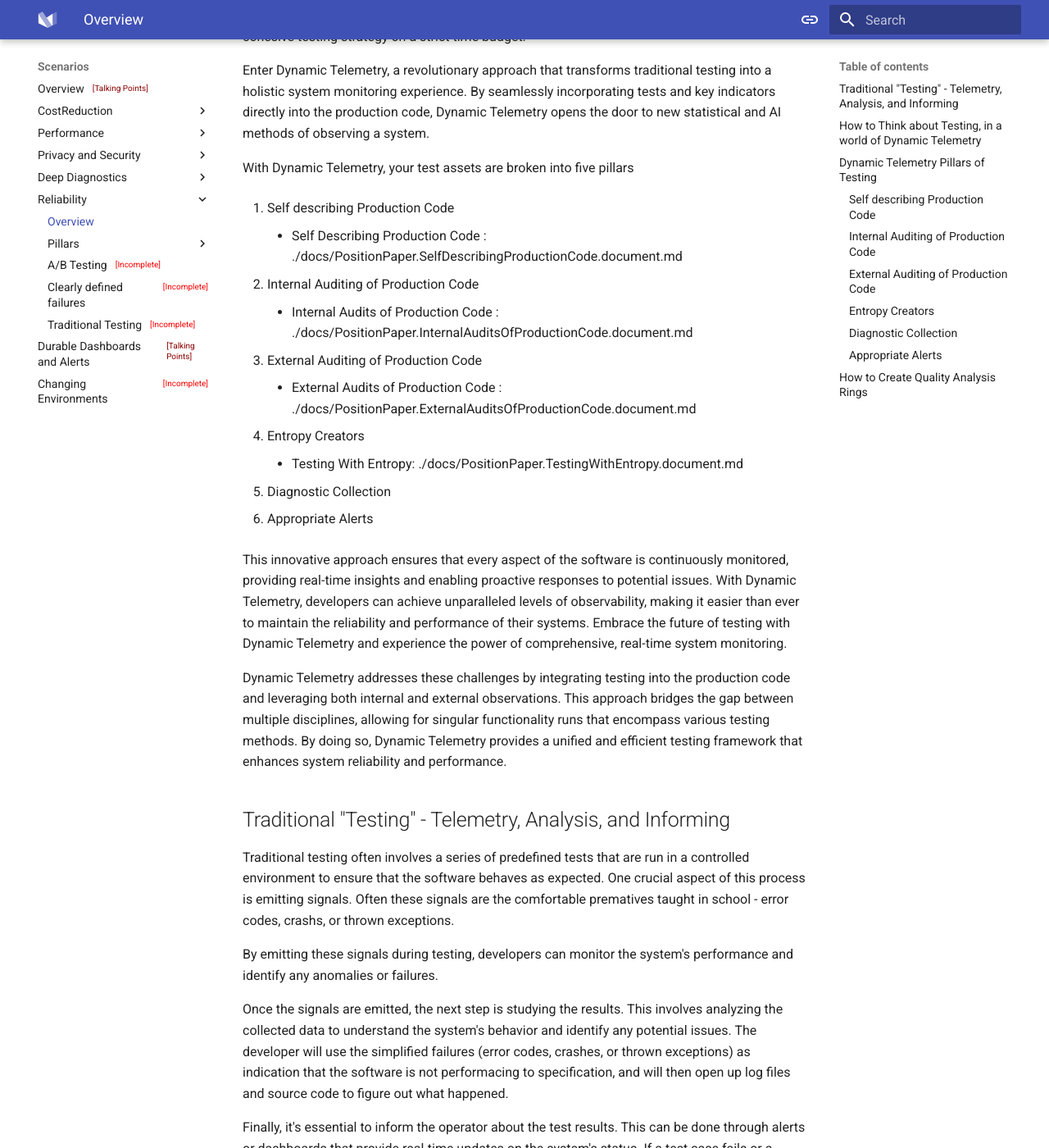
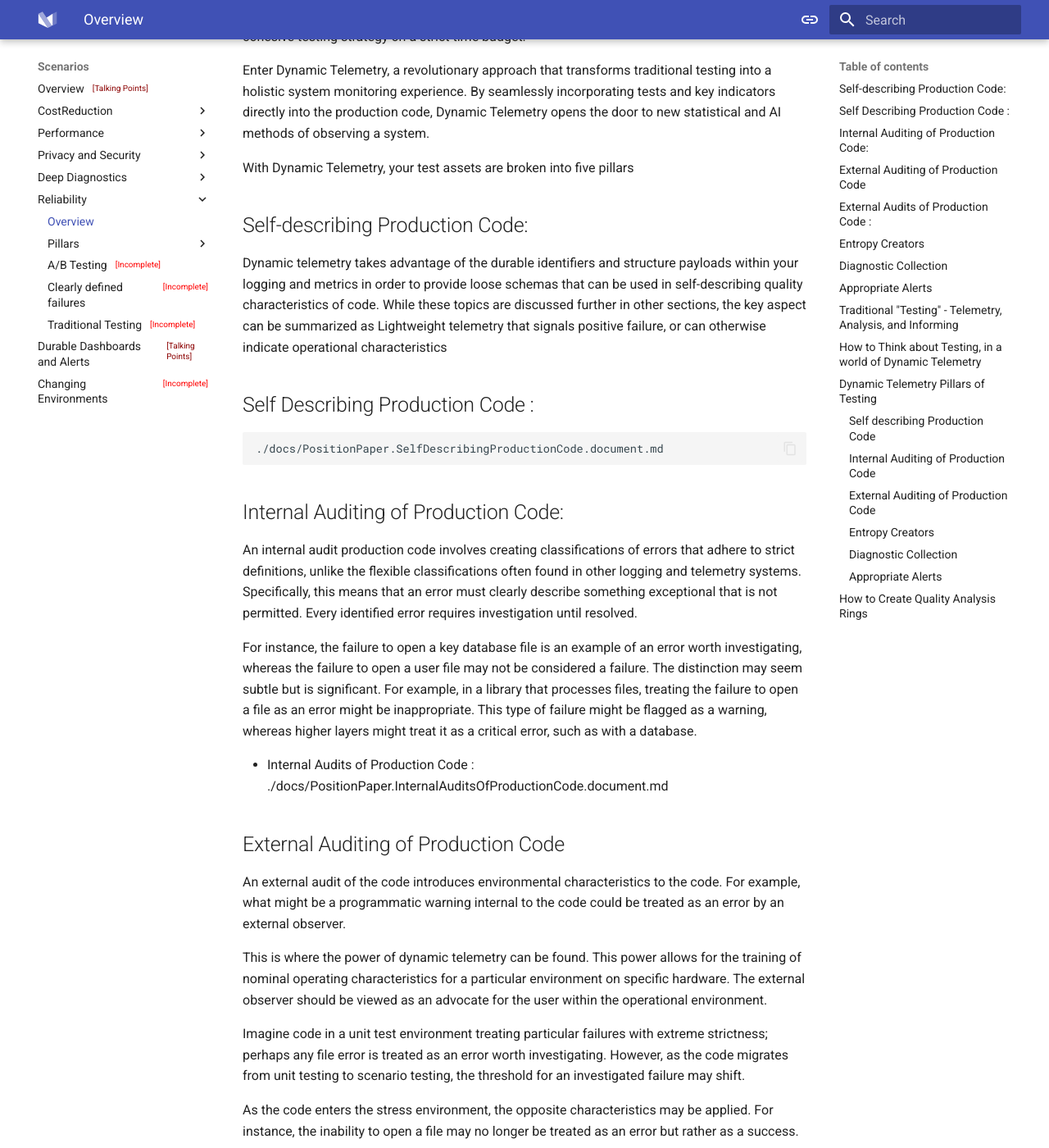
Before and after one commit to microsoft/DynamicTelemetry, an MkDocs documentation site: the page built from docs/docs/Scenarios.Reliability.document.md, in a window 1280 px wide and 1400 px high, scrolled down 324 px. Shown: the whole window at 82% size. Built offline with MkDocs 1.6.1 and Material for MkDocs 9.7.7, drawn with Linux system fonts in a browser that asks for light colours; some of the changed text lies outside the part shown.

Commit message:
reliabiliyt

```diff
--- a/docs/docs/Scenarios.Reliability.document.md
+++ b/docs/docs/Scenarios.Reliability.document.md
@@ -17,21 +17,114 @@ AI methods of observing a system.
 
 With Dynamic Telemetry, your test assets are broken into five pillars
 
-1.  Self describing Production Code
-    - Self Describing Production Code : ./docs/PositionPaper.SelfDescribingProductionCode.document.md
+##  Self-describing Production Code:
 
-2.  Internal Auditing of Production Code
-    - Internal Audits of Production Code : ./docs/PositionPaper.InternalAuditsOfProductionCode.document.md
+Dynamic telemetry takes advantage of the durable identifiers and
+structure payloads within your logging and metrics in order to provide
+loose schemas that can be used in self-describing quality
+characteristics of code. While these topics are discussed further in
+other sections, the key aspect can be summarized as Lightweight
+telemetry that signals positive failure, or can otherwise indicate
+operational characteristics
 
-3.  External Auditing of Production Code
-    - External Audits of Production Code : ./docs/PositionPaper.ExternalAuditsOfProductionCode.document.md
+## Self Describing Production Code :
+    ./docs/PositionPaper.SelfDescribingProductionCode.document.md
 
-1.  Entropy Creators
-    - Testing With Entropy: ./docs/PositionPaper.TestingWithEntropy.document.md
+## Internal Auditing of Production Code:
 
-5.  Diagnostic Collection
+An internal audit production code involves creating classifications of
+errors that adhere to strict definitions, unlike the flexible
+classifications often found in other logging and telemetry systems.
+Specifically, this means that an error must clearly describe something
+exceptional that is not permitted. Every identified error requires
+investigation until resolved.
 
-6.  Appropriate Alerts
+For instance, the failure to open a key database file is an example of
+an error worth investigating, whereas the failure to open a user file
+may not be considered a failure. The distinction may seem subtle but is
+significant. For example, in a library that processes files, treating
+the failure to open a file as an error might be inappropriate. This type
+of failure might be flagged as a warning, whereas higher layers might
+treat it as a critical error, such as with a database.
+
+-   Internal Audits of Production Code :
+    ./docs/PositionPaper.InternalAuditsOfProductionCode.document.md
+
+## External Auditing of Production Code
+
+An external audit of the code introduces environmental characteristics
+to the code. For example, what might be a programmatic warning internal
+to the code could be treated as an error by an external observer.
+
+This is where the power of dynamic telemetry can be found. This power
+allows for the training of nominal operating characteristics for a
+particular environment on specific hardware. The external observer
+should be viewed as an advocate for the user within the operational
+environment.
+
+Imagine code in a unit test environment treating particular failures
+with extreme strictness; perhaps any file error is treated as an error
+worth investigating. However, as the code migrates from unit testing to
+scenario testing, the threshold for an investigated failure may shift.
+
+As the code enters the stress environment, the opposite characteristics
+may be applied. For instance, the inability to open a file may no longer
+be treated as an error but rather as a success.
+
+In all cases, however, failures encountered during fuzz testing are
+consistently regarded as errors worthy of further study.
+
+The ability to redefine what is a error worth investigating at runtime
+without recompilation is a key value of Dynamic Telemetry.
+
+## External Audits of Production Code :
+    ./docs/PositionPaper.ExternalAuditsOfProductionCode.document.md
+
+## Entropy Creators
+
+As you explore using telemetry to pass and fail tests, and consider
+different layers of testing as your code\'s execution environment
+changes, it becomes clear how crucial unit testing, stress testing, and
+scenario testing are. This method offers a powerful solution to many
+complex software issues by defining the characteristics you want to
+verify through tests that are dynamically attached to the software as
+external observers.
+
+Once these tests are attached as observers, they can be monitored from
+various points. At this stage, the test engineer needs to design tests
+that introduce enough entropy into the system to determine if the test
+passes or fails. This testing approach is quite fascinating and aligns
+with some philosophical principles in unit testing, deserving further
+consideration.
+
+-   Testing With Entropy:
+    ./docs/PositionPaper.TestingWithEntropy.document.md
+
+##  Diagnostic Collection
+
+Diagnostic collection essentially involves gathering the content that
+programmers or operational teams deem necessary for diagnosing system
+failures. Dynamic telemetry defines an error as an issue requiring
+investigation, therefore providing clear guidance, and total clarity of
+expectation, on the subsequent steps and specifying what needs to be
+collected.
+
+    1.  Should an internal external test fail
+    2.  Collect what the developer said they need
+
+It cannot get simpler. Best of all, with dynamic telemetry, the cost of
+mistakes is low. Clear expectations do not guarantee unique logs, memory
+dumps, or CPU traces when issues arise. Different personas, such as the
+operational team or program management team, also set equally clear
+expectations.
+
+These balances are explored more deeply in the diagnostic collection
+sections. In short though; simply because a developer clearly requests a
+memory dump for minor issues or seek extensive CPU sampling, they may
+not get what they want -- because their operational team set equally
+clear guidance on topics like memory, disk, and CPU usage.
+
+##  Appropriate Alerts
 
 This innovative approach ensures that every aspect of the software is
 continuously monitored, providing real-time insights and enabling
@@ -77,7 +170,6 @@ incorporating these steps into the test pipeline, organizations can
 achieve a higher level of observability and maintain the quality of
 their software123.
 
-
 ## How to Think about Testing, in a world of Dynamic Telemetry
 
 ## Dynamic Telemetry Pillars of Testing
```
